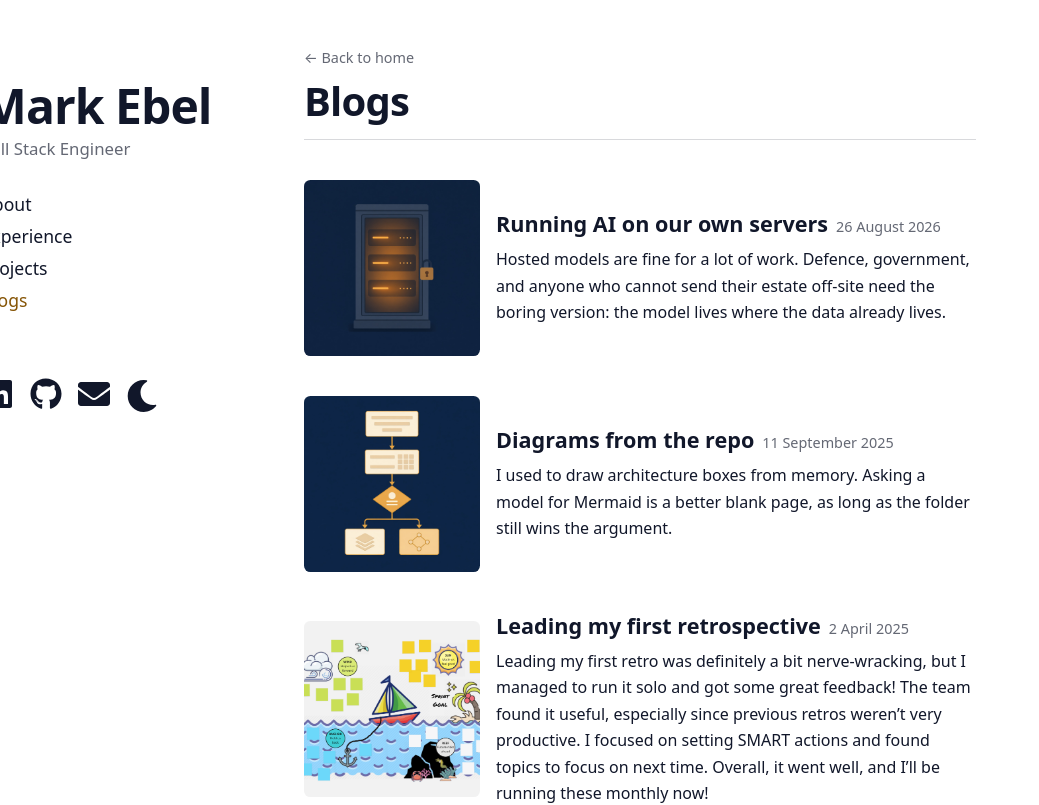
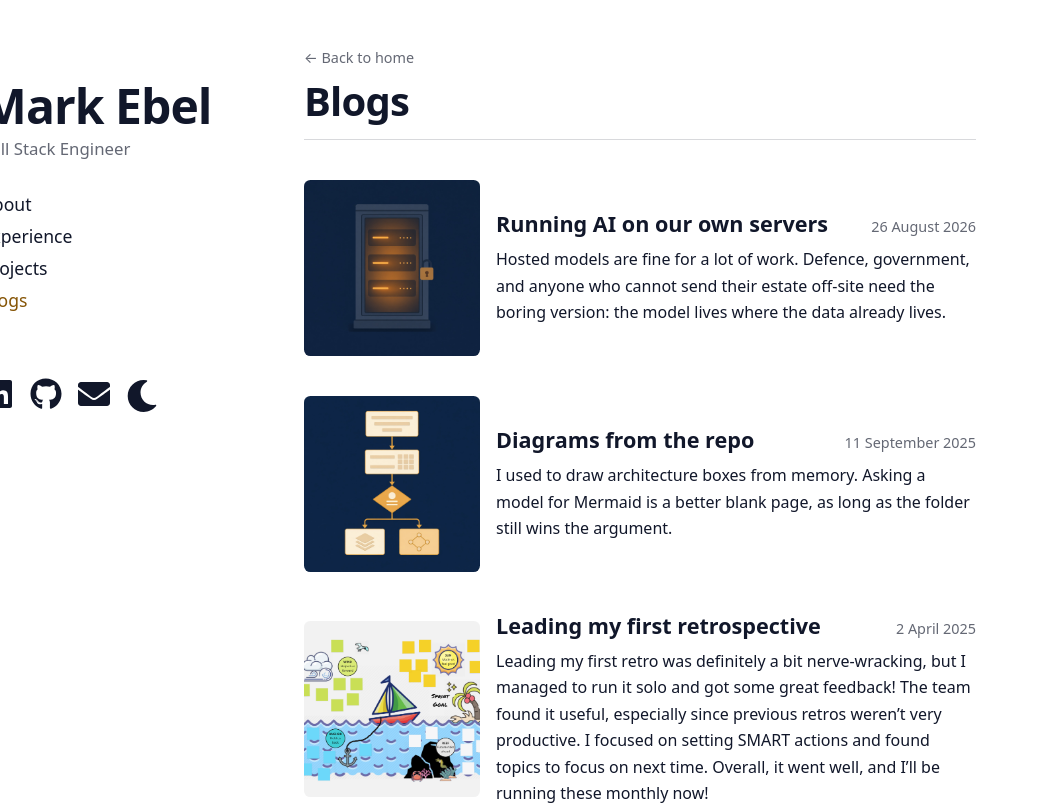
Before and after one commit to MarkEbel/Portfolio, a React (Vite) app in the folder portfolio-website/: page /Portfolio/blogs in a window 1280 px wide. Shown: the top 805 px of the page, without its empty margins (0-1039 px from the left). Built offline with nearby package versions, Linux system fonts and the light colour scheme.

Commit message:
align date better

```diff
--- a/portfolio-website/src/features/blog/BlogPostPage.css
+++ b/portfolio-website/src/features/blog/BlogPostPage.css
@@ -7,21 +7,27 @@
 }
 
 .blogPost__header {
+  display: flex;
+  flex-wrap: wrap;
+  align-items: baseline;
+  justify-content: space-between;
+  gap: 0 1rem;
   width: 100%;
   margin: 1rem 0 1.25rem;
 }
 
 /* The global h1 is sized for the home page hero. A post title leads body copy
-   in a 42rem column, so it steps down. It goes inline so the date sits on the
-   same line and wraps with it. */
+   in a 42rem column, so it steps down. min-width: 0 lets it wrap instead of
+   shoving the date off the right edge. */
 .blogPost h1 {
-  display: inline;
   font-size: clamp(1.75rem, 4vw, 2.25rem);
   margin-bottom: 0;
+  flex: 1 1 auto;
+  min-width: 0;
 }
 
 .blogPost__date {
-  margin-left: 0.5rem;
+  margin: 0 0 0 auto;
   color: var(--muted-color);
   font-size: 0.9rem;
   white-space: nowrap;
--- a/portfolio-website/src/shared/components/ContentCard.css
+++ b/portfolio-website/src/shared/components/ContentCard.css
@@ -25,16 +25,29 @@
   display: flex;
   flex-direction: column;
   gap: 0.5rem;
+  flex: 1;
+  min-width: 0;
 }
 
-/* The date sits on the same line as the title and wraps with it. */
+/* Date sits on the right edge of the text column, same idea as a timeline
+   item. min-width: 0 lets a long title wrap instead of shoving the date off. */
+.content-card__header {
+  display: flex;
+  flex-wrap: wrap;
+  align-items: baseline;
+  justify-content: space-between;
+  gap: 0 1rem;
+  width: 100%;
+}
+
 .content-card__header h2 {
-  display: inline;
   margin-bottom: 0;
+  flex: 1 1 auto;
+  min-width: 0;
 }
 
 .content-card__date {
-  margin-left: 0.5rem;
+  margin: 0 0 0 auto;
   color: var(--muted-color);
   font-size: 0.9rem;
   white-space: nowrap;
```
Also changed, not shown: 1 other file (tests, documents, lock files or other folders).
